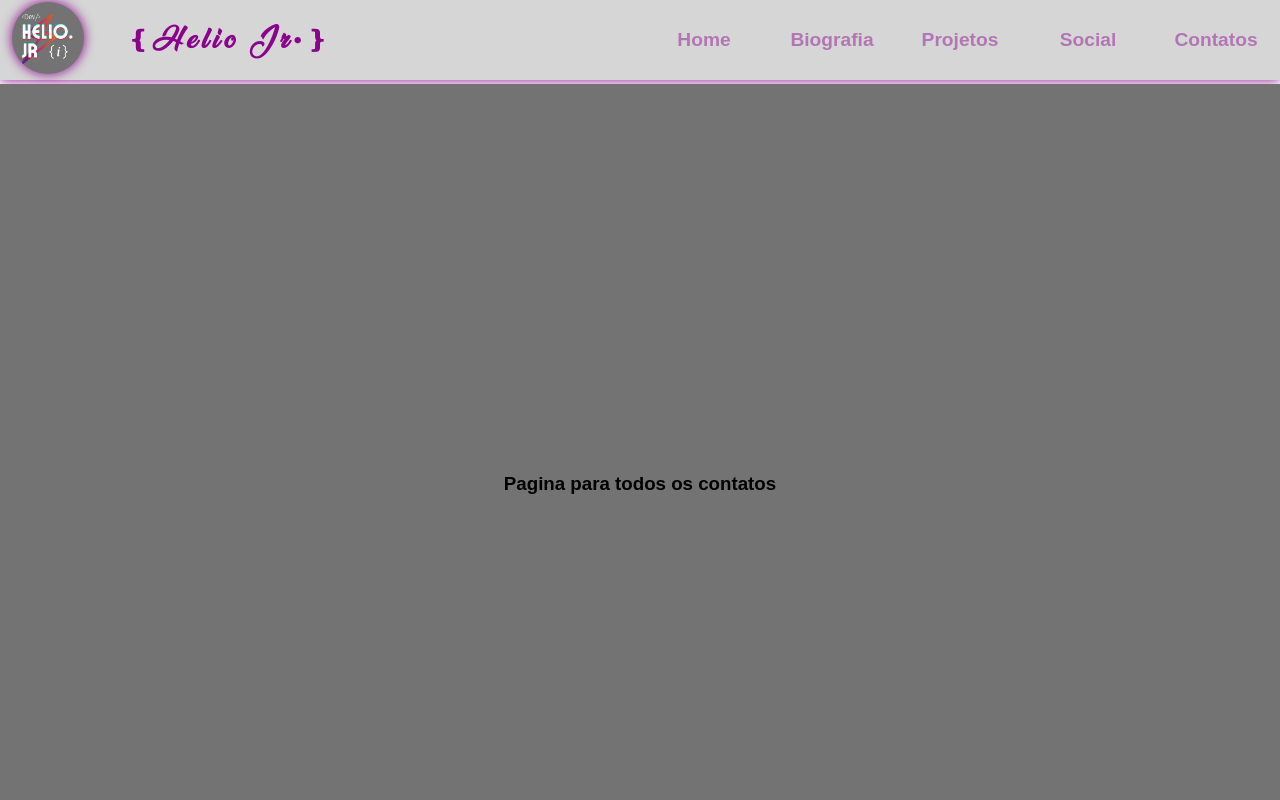
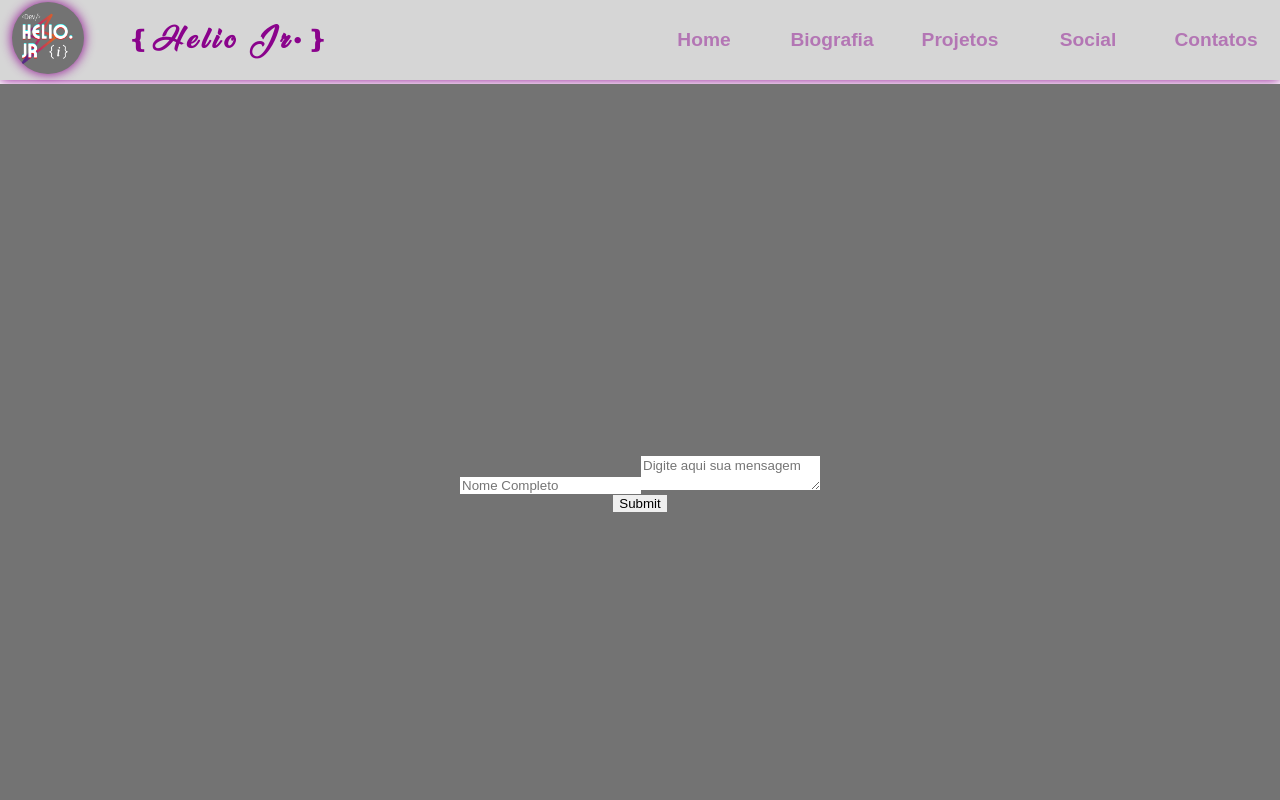
Before and after one commit to helio-s-jr/ultimo-trabalho-vnw, a React (Create React App) app: page /contatos in a window 1280 px wide. Shown: the top 800 px of the page. Built offline with nearby package versions, Linux system fonts and the light colour scheme.

Commit message:
Contatos iniciado

```diff
--- a/package.json
+++ b/package.json
@@ -6,10 +6,11 @@
     "@expo/webpack-config": "^0.17.3",
     "react": "^18.2.0",
     "react-dom": "^18.2.0",
+    "react-hook-form": "^7.39.3",
     "react-image": "^4.0.3",
     "react-modal": "^3.16.1",
     "react-router-dom": "^6.4.3",
-    "react-scripts": "0.9.5",
+    "react-scripts": "^5.0.1",
     "styled-components": "^5.3.6"
   },
   "scripts": {
--- a/src/Pages/Contatos/index.jsx
+++ b/src/Pages/Contatos/index.jsx
@@ -1,14 +1,24 @@
 import React from 'react'
+import { useState } from 'react'
+import { useForm } from 'react-hook-form'
 import * as S from './style'
 import Header from '../../Components/Header/index'
 import Footer from '../../Components/Footer/index'
 
 export default function Contatos(){
+    const { register, handleSubmit } = useForm();
+    const [data, setData] = useState('');
+
     return(
         <S.ContainerContacts>
             <Header/>
             <S.ContainerMainContacts>
-                <h1>Pagina para todos os contatos</h1>
+                <form>
+                    <input {...register('fullName')} placeholder='Nome Completo' />
+                    <textarea {...register('yourMensager')} placeholder='Digite aqui sua mensagem'/>
+                    <p>{data}</p>
+                    <input type='submit'/>
+                </form>
             </S.ContainerMainContacts>
             <Footer/>
         </S.ContainerContacts>
```
Also changed, not shown: 1 other file (tests, documents, lock files or other folders).
